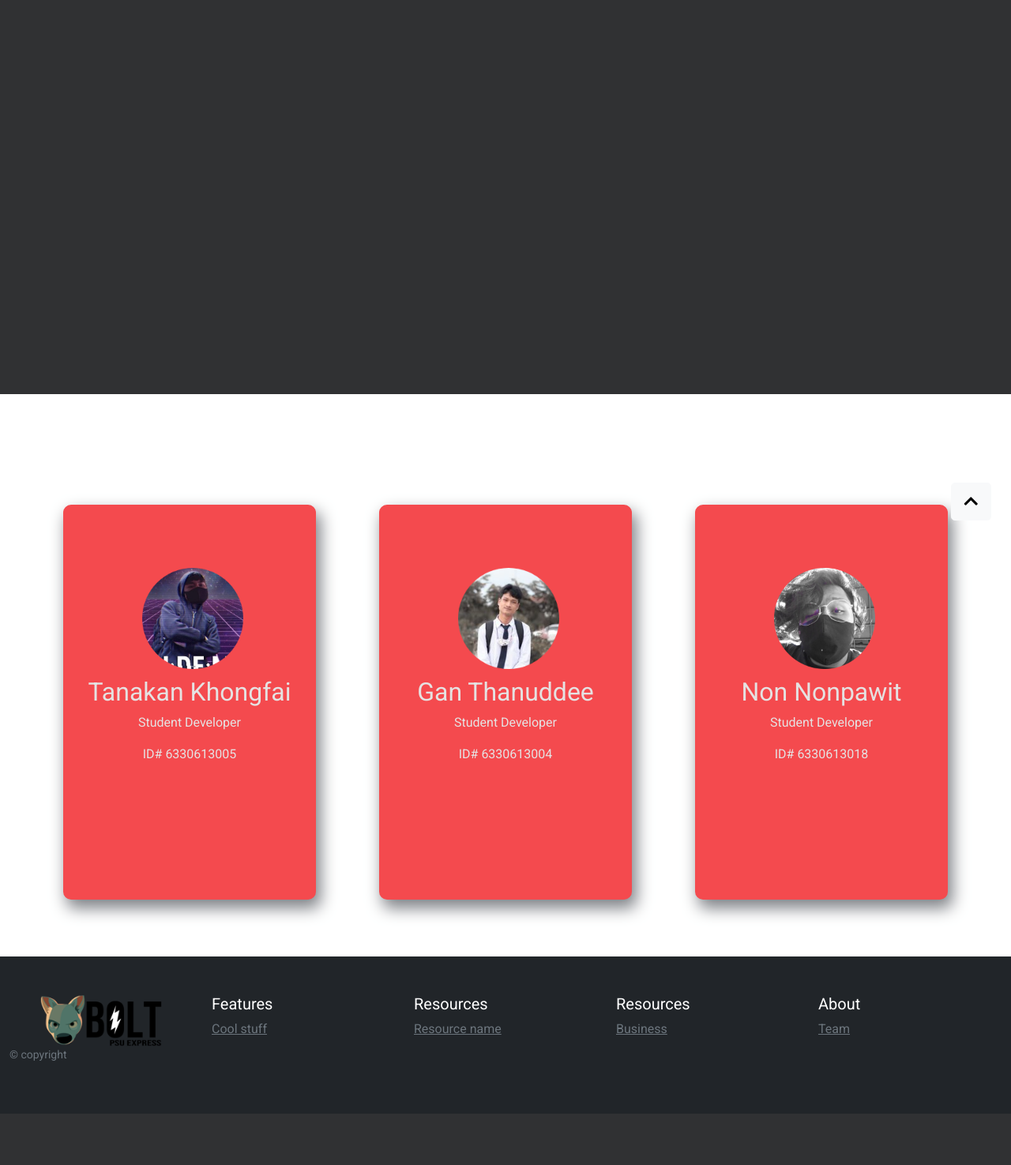
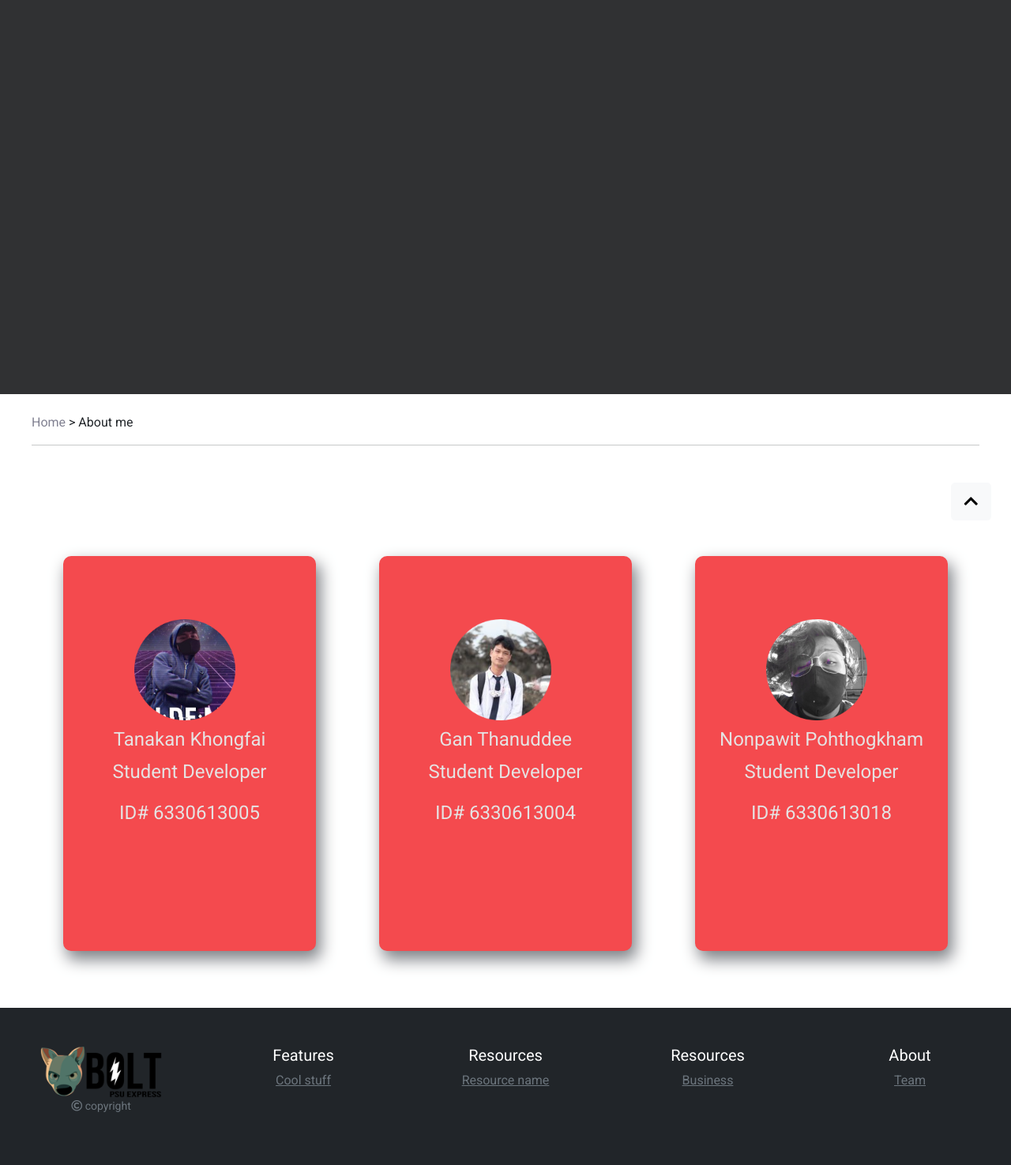
Before and after one commit to BTanakan/newgit, a PHP site: page /aboutme.html in a window 1280 px wide. Shown: the part 116-1591 px from the top of the page at 79% size. Before the commit the page ends 1526 px from the top, so only its background shows below. Run offline with PHP 8.4, Linux system fonts and the light colour scheme; some libraries are stand-ins or nearby versions.

Commit message:
lang&aboutme

```diff
--- a/FAQ.html
+++ b/FAQ.html
@@ -247,7 +247,7 @@
           <div class="col-12 col-md">
               <!--logo-->
               <img src="photo/logo.png" width="100%">
-              <small class="d-block mb-3 text-muted">© copyright</small>
+              <small class="d-block mb-3 text-muted"><i class="far fa-copyright"></i> copyright</small>
           </div>
           <div class="col-6 col-md" style="color:#fff;">
               <h5>Features</h5>
--- a/FAQ1.html
+++ b/FAQ1.html
@@ -240,7 +240,7 @@
                 <div class="col-12 col-md">
                     <!--logo-->
                     <img src="photo/logo.png" width="100%">
-                    <small class="d-block mb-3 text-muted">© copyright</small>
+                    <small class="d-block mb-3 text-muted"><i class="far fa-copyright"></i> copyright</small>
                 </div>
                 <div class="col-6 col-md" style="color:#fff;">
                     <h5>Features</h5>
--- a/FAQ2.html
+++ b/FAQ2.html
@@ -151,7 +151,7 @@
                 <div class="col-12 col-md">
                     <!--logo-->
                     <img src="photo/logo.png" width="100%">
-                    <small class="d-block mb-3 text-muted">© copyright</small>
+                    <small class="d-block mb-3 text-muted"><i class="far fa-copyright"></i> copyright</small>
                 </div>
                 <div class="col-6 col-md" style="color:#fff;">
                     <h5>Features</h5>
--- a/aboutme.css
+++ b/aboutme.css
@@ -108,7 +108,7 @@ ul1 li:first-child {
     display: flex;
 }
 
-@media screen and (min-width: 1000px) {
+@media screen and (min-width: 800px) {
     nav1 {
         height: 80px;
         flex-direction: row;
@@ -137,6 +137,38 @@ ul1 li:first-child {
     .nav-toggle {
         display: none;
     }
+    div.aboutme p{
+        font-size: x-large;
+    }
+    div.aboutme h2{
+        font-size: x-large;
+    }
+    div.aboutme-item-1 img{
+        margin-top: 80px;
+        margin-left: 90px;
+    }
+    div.aboutme-item-2 img{
+        margin-top: 80px;
+        margin-left: 90px;
+    }
+    div.aboutme-item-3 img{
+        margin-top: 80px;
+        margin-left: 90px;
+    }
+}
+@media screen and (min-width:700px) and (max-width:799px){
+    div.aboutme-item-1 img{
+        margin-top: 80px;
+        margin-left: 60px;
+    }
+    div.aboutme-item-2 img{
+        margin-top: 80px;
+        margin-left: 60px;
+    }
+    div.aboutme-item-3 img{
+        margin-top: 80px;
+        margin-left: 60px;
+    }
 }
 
 /* End nav down */
@@ -163,11 +195,15 @@ ul1 li:first-child {
 .aboutme p{
     text-align: center;
     color: rgb(229, 226, 226);
+    font-size: small;
+}
+.aboutme h2{
+    text-align: center;
+    color: rgb(229, 226, 226);
+    font-size: small;
 }
 
-.aboutme-item-1 i {
-    font-size: 50px;
-}
+
 
 .aboutme-item-1{
     width: 80%;
@@ -186,7 +222,7 @@ ul1 li:first-child {
 
 .aboutme-item-1 img{
     margin-top: 80px;
-    margin-left: 100px;
+    margin-left: 30px;
 }
 
 .aboutme-item-2{
@@ -206,7 +242,7 @@ ul1 li:first-child {
 
 .aboutme-item-2 img{
     margin-top: 80px;
-    margin-left: 100px;
+    margin-left: 30px;
 }
 
 .aboutme-item-3{
@@ -226,12 +262,24 @@ ul1 li:first-child {
 
 .aboutme-item-3 img{
     margin-top: 80px;
-    margin-left: 100px;
+    margin-left: 30px;
 }
-
+/* footer */
+.container-fluid
+{
+    width: auto;
+    height: auto;
+    background: rgb(0, 0, 0);
+    padding: 50px;
+    text-align: center;
+}
 .back-to-top{
     position: fixed;
     bottom: 25px;
     right: 25px;
     display: none;
 }
+.container-web a{
+    text-decoration: none;
+    color: #818191;
+}
--- a/aboutme.html
+++ b/aboutme.html
@@ -53,7 +53,14 @@
             </div>
         </div>
     </div>
-    <!-- End header -->
+    <!-- End header --><br>
+    <div class="container-web ">
+        <div>
+            <a href="index.html">Home</a>
+            > About me
+            <hr>
+        </div>
+    </div>
 
    <div class="aboutme-box">
        <div class="container-web">
@@ -79,7 +86,7 @@
             <div class="aboutme-item-3">
                 <a href="https://www.facebook.com/non.nonpravit"><img src="photo/non.png" alt="" width="40%"></a>
                 <br>
-                <h2>Non Nonpawit</h2>
+                <h2>Nonpawit Pohthogkham</h2>
                 <p>Student Developer</p>
                 <p>ID# 6330613018</p>
             </div>
@@ -98,7 +105,7 @@
               <div class="col-12 col-md">
                   <!--logo-->
                   <img src="photo/logo.png" width="100%">
-                  <small class="d-block mb-3 text-muted">© copyright</small>
+                  <small class="d-block mb-3 text-muted"><i class="far fa-copyright"></i> copyright</small>
               </div>
               <div class="col-6 col-md" style="color:#fff;">
                   <h5>Features</h5>
--- a/calculator.html
+++ b/calculator.html
@@ -114,7 +114,7 @@
             <div class="col-12 col-md">
                 <!--logo-->
                 <img src="photo/logo.png" width="100%">
-                <small class="d-block mb-3 text-muted justify-content-center align-content-center">© copyright</small>
+                <small class="d-block mb-3 text-muted "><i class="far fa-copyright"></i> copyright</small>
             </div>
             <div class="col-6 col-md" style="color:#fff;">
                 <h5>Features</h5>
--- a/index.html
+++ b/index.html
@@ -159,7 +159,7 @@
           <div class="col-12 col-md">
               <!--logo-->
               <img src="photo/logo.png" width="100%">
-              <small class="d-block mb-3 text-muted">© copyright</small>
+              <small class="d-block mb-3 text-muted"><i class="far fa-copyright"></i> copyright</small>
           </div>
           <div class="col-6 col-md" style="color:#fff;">
               <h5>Features</h5>
--- a/tracking.html
+++ b/tracking.html
@@ -94,8 +94,8 @@
               <a href="index.html">Home</a> <span>>Tracking</span>
             </div>
             <div class="card-body text-center">
-              <h1 class="title">กรอกเลขพัสดุของคุณเพื่อค้นหาพัสดุ</h1><br>
-                <p> กรอกเลขพัสดุของ Kerry Express เพื่อติดตามสถานะล่าสุด และประมาณวัน เวลาในการจัดส่งพัสดุของท่าน </p><br>
+              <h1 class="title">Enter your parcel number to find your parcel.</h1><br>
+                <p> Enter your parcel number To track the latest status and estimated time of delivery of your parcel. </p><br>
             </div>
             <div class="input-group mb-5"><!--Helpppppppp-->
               <input type="text" class="form-control" placeholder="track number" aria-label="track number" aria-describedby="button-addon2">
@@ -116,7 +116,7 @@
               <div class="col-12 col-md">
                   <!--logo-->
                   <img src="photo/logo.png" width="100%">
-                  <small class="d-block mb-3 text-muted">© copyright</small>
+                  <small class="d-block mb-3 text-muted" ><i class="far fa-copyright"></i> copyright</small>
               </div>
               <div class="col-6 col-md" style="color:#fff;">
                   <h5>Features</h5>
```
Also changed, not shown: calculator.css (+9 -0 lines), contact.css (+8 -0 lines), contact.html (+33 -32 lines), tracking.css (+8 -0 lines).
